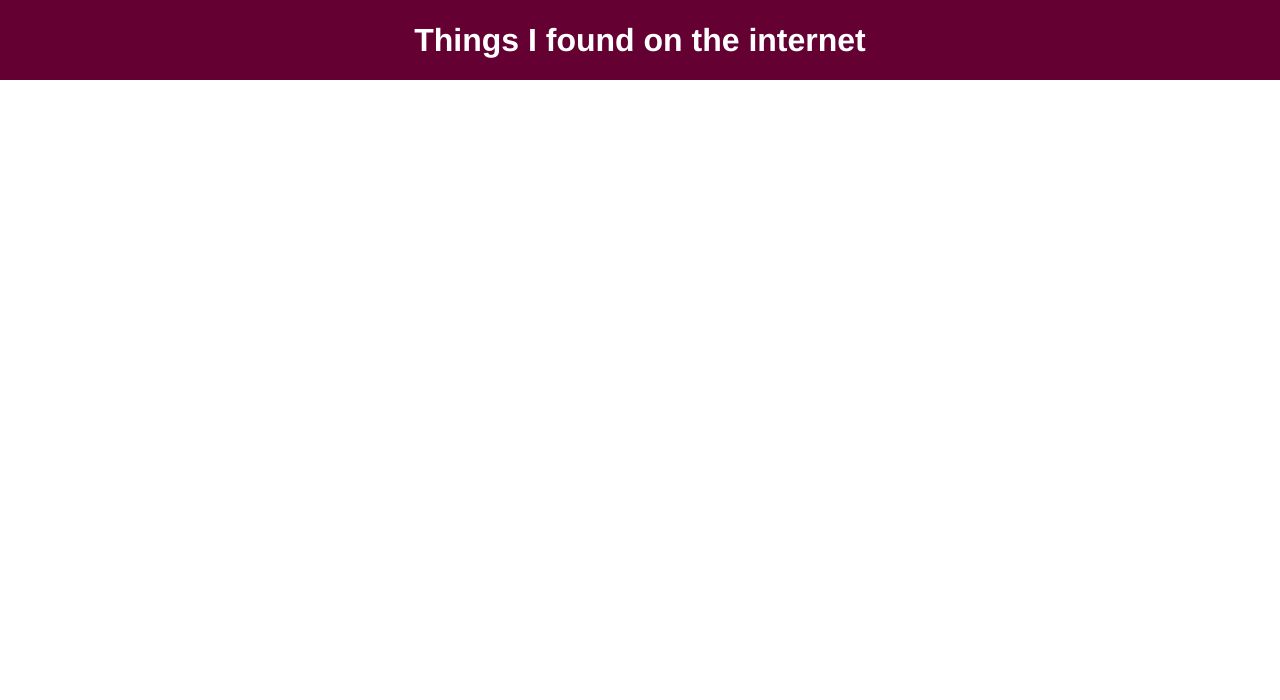
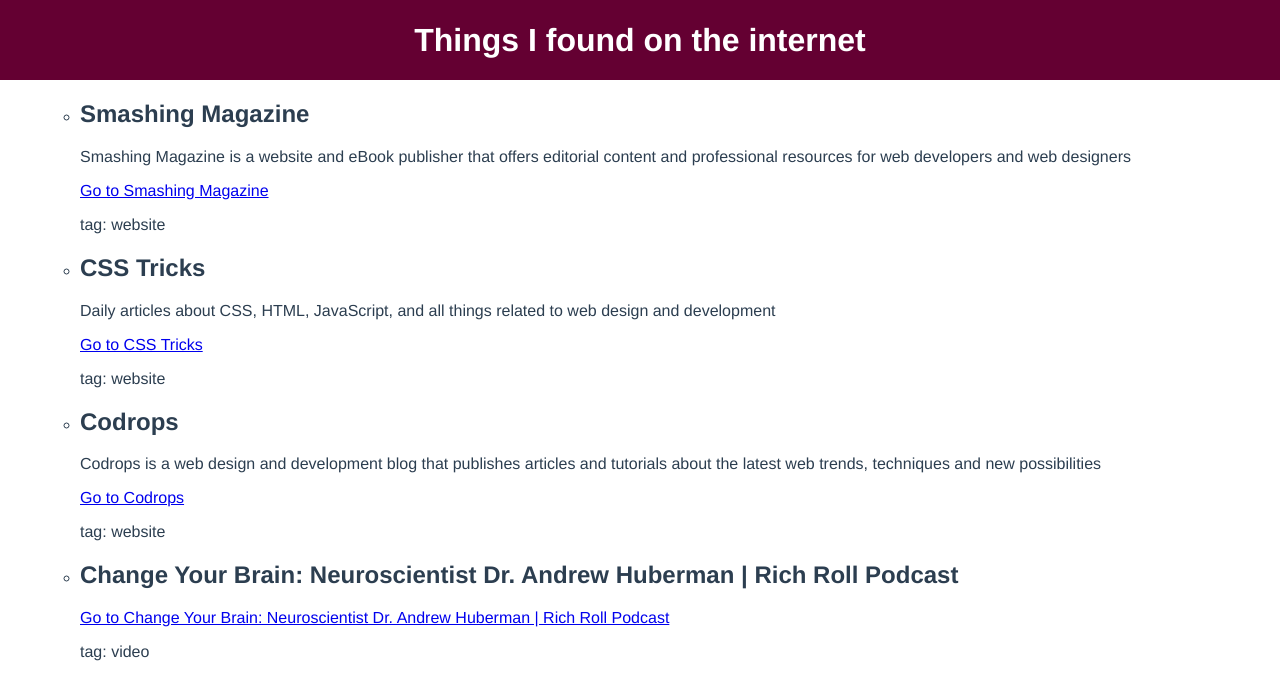
Before and after one commit to fin111/colectibles, a Vue app: page / in a window 1280 px wide. Shown: the top 700 px of the page. Built offline with nearby package versions, Linux system fonts and the light colour scheme.

Commit message:
added dummy data and components to display dummy data

```diff
--- a/src/App.vue
+++ b/src/App.vue
@@ -1,13 +1,16 @@
 <template>
   <the-header title="Things I found on the internet"></the-header>
+  <the-collection></the-collection>
 </template>
 
 <script>
 import TheHeader from './components/layouts/TheHeader.vue';
+import TheCollection from './components/collections/TheCollections.vue';
 
 export default {
   components: {
     TheHeader,
+    TheCollection
   }
 }
 </script>
--- /dev/null
+++ b/src/components/collections/StoredCollections.vue
@@ -0,0 +1,16 @@
+<template>
+  <ul>
+    <li v-for="col in storedCollections" :key="col.id">
+      <h2>{{ col.title }}</h2>
+      <p>{{ col.desc }}</p>
+      <a :href="col.link" target="_blank">Go to {{ col.title }}</a>
+      <p>tag: {{ col.tag }}</p>
+    </li>
+  </ul>
+</template>
+
+<script>
+export default {
+  inject: ['storedCollections']
+}
+</script>
--- a/src/components/collections/TheCollections.vue
+++ b/src/components/collections/TheCollections.vue
@@ -1,3 +1,54 @@
 <template>
+  <ul>
+    <stored-collections></stored-collections>
+  </ul>
+</template>
 
-</template>
+<script>
+import StoredCollections from './StoredCollections.vue';
+
+export default {
+  components: {
+    StoredCollections,
+  },
+  data() {
+    return {
+      storedCollections: [
+        {
+          id: 'Smashing Magazine',
+          title: 'Smashing Magazine',
+          desc: 'Smashing Magazine is a website and eBook publisher that offers editorial content and professional resources for web developers and web designers',
+          link: 'https://www.smashingmagazine.com/',
+          tag: 'website'
+        },
+        {
+          id: 'CSS Tricks',
+          title: 'CSS Tricks',
+          desc: 'Daily articles about CSS, HTML, JavaScript, and all things related to web design and development',
+          link: 'https://css-tricks.com/',
+          tag: 'website'
+        },
+        {
+          id: 'Codrops',
+          title: 'Codrops',
+          desc: 'Codrops is a web design and development blog that publishes articles and tutorials about the latest web trends, techniques and new possibilities',
+          link: 'https://tympanus.net/codrops/',
+          tag: 'website'
+        },
+        {
+          id: 'Rich Roll Podcast',
+          title: 'Change Your Brain: Neuroscientist Dr. Andrew Huberman | Rich Roll Podcast',
+          desc: '',
+          link: 'https://www.youtube.com/watch?v=SwQhKFMxmDY&t=2248s',
+          tag: 'video'
+        }
+      ]
+    }
+  },
+  provide() {
+    return {
+      storedCollections: this.storedCollections
+    }
+  }
+}
+</script>
```
